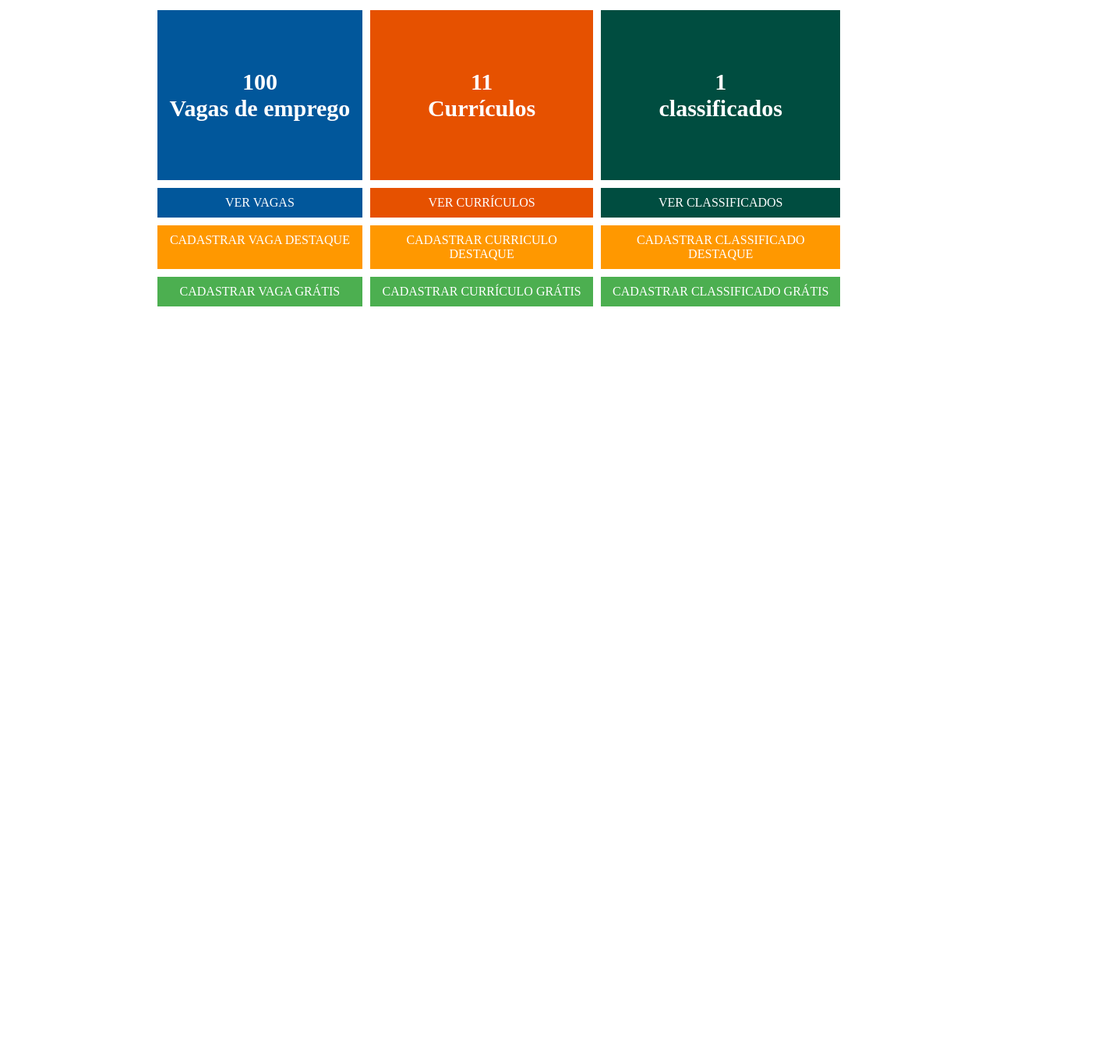
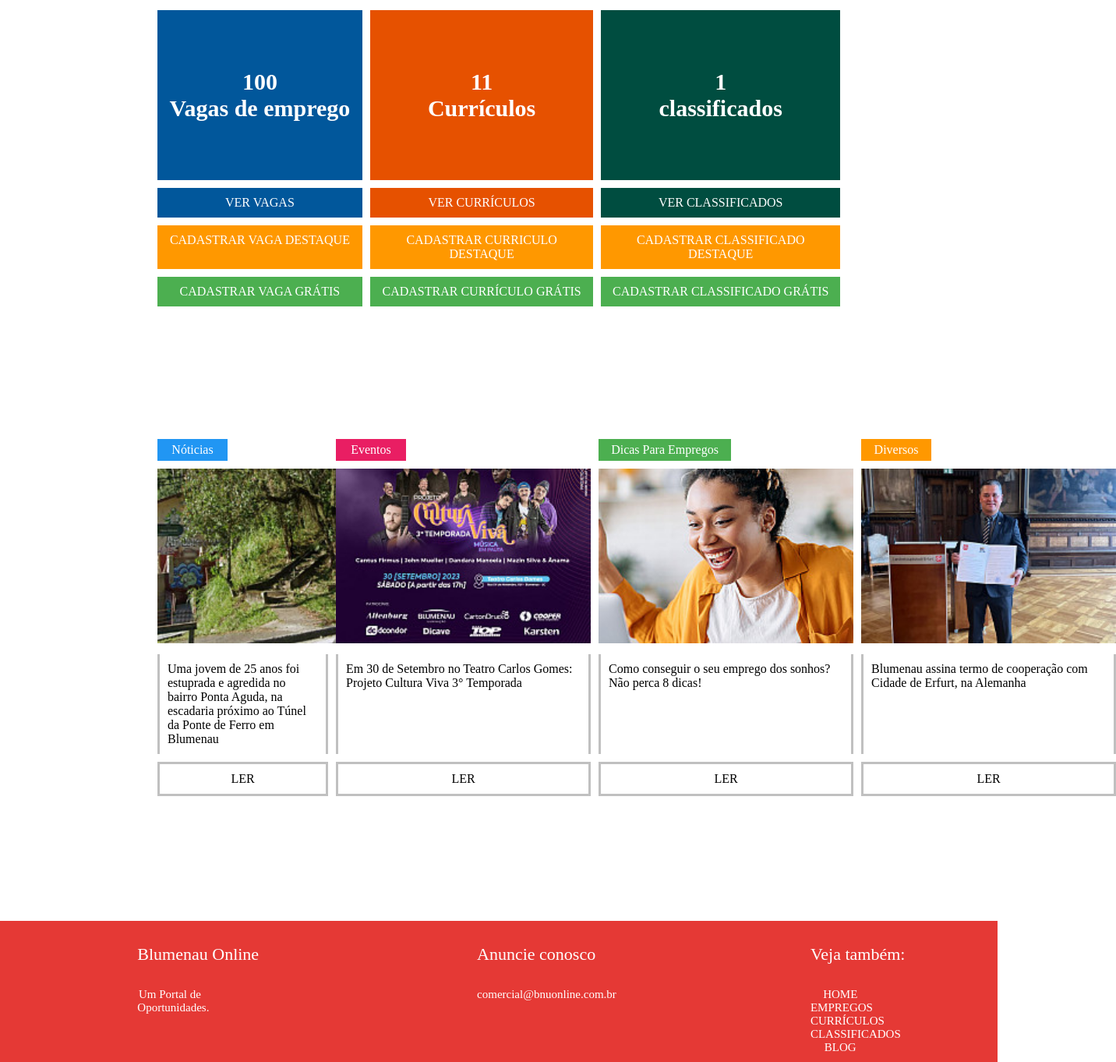
Before and after one commit to LucasAugustog/GeradosNasAulasPHP, a plain HTML site: page 29-09-2023/blumenauOnline.html in a window 1280 px wide. Shown: the part 325-1687 px from the top of the page at 78% size, 1432 px wide, since content can reach past the window. Before the commit the page ends 800 px from the top, so only its background shows below. Drawn offline with Linux system fonts and the light colour scheme.

Commit message:
adicionado a parte de postes e também o footer

```diff
--- a/29-09-2023/blumenauOnline.html
+++ b/29-09-2023/blumenauOnline.html
@@ -4,7 +4,7 @@
     <meta charset="UTF-8">
     <meta name="viewport" content="width=device-width, initial-scale=1.0">
     <link rel="stylesheet" href="layout.css">
-    <title>LAYOUT</title>
+    <title>blumenauOnline</title>
 </head>
 <body>
     <navbar class="navbar">
@@ -50,5 +50,41 @@
 
     </main>
 
+    <div class="postes">
+
+        <div class="topico1">Nóticias</div>
+        <div class="topico2">Eventos</div>
+        <div class="topico3">Dicas Para Empregos</div>
+        <div class="topico4">Diversos</div>
+
+
+        <div><a href="blumenauOnline.html"><img src="img1.jpeg" class="imagem"></a></div>
+        <div><a href="blumenauOnline.html"><img src="img2.jpeg" class="imagem"></a></div>
+        <div><a href="blumenauOnline.html"><img src="img3.jpeg" class="imagem"></a></div>
+        <div><a href="blumenauOnline.html"><img src="img4.jpeg" class="imagem"></a></div>
+
+        <div class="texto">Uma jovem de 25 anos foi estuprada e agredida no bairro Ponta Aguda, na escadaria próximo ao Túnel da Ponte de Ferro em Blumenau</div>
+        <div class="texto">Em 30 de Setembro no Teatro Carlos Gomes: Projeto Cultura Viva 3° Temporada</div>
+        <div class="texto">Como conseguir o seu emprego dos sonhos? Não perca 8 dicas!</div>
+        <div class="texto">Blumenau assina termo de cooperação com Cidade de Erfurt, na Alemanha</div>
+
+        <div class="link">LER</div>
+        <div class="link">LER</div>
+        <div class="link">LER</div>
+        <div class="link">LER</div>
+
+    </div>
+
+
+    <footer class="parteBaixo">
+        <div class="topico">Blumenau Online</div>
+        <div class="topico">Anuncie conosco</div>
+        <div class="topico">Veja também:</div>
+
+
+        <div class="contentFooter">Um Portal de Oportunidades.</div>
+        <div class="contentFooter">comercial@bnuonline.com.br</div>
+        <div class="contentFooter">HOME<br>EMPREGOS<br>CURRÍCULOS<br>CLASSIFICADOS<br>BLOG</div>
+    </footer>
 </body>
 </html>
--- a/29-09-2023/layout.css
+++ b/29-09-2023/layout.css
@@ -106,3 +106,114 @@
     color: white;
     padding: 10px;
 }
+
+.postes{
+    margin-top: 0px;
+    margin-bottom: 0px;
+    margin-left: 15%;
+    margin-right: 15%;
+    margin-top: 150px;
+    background-color: white;
+    padding: 10px;
+    display: grid;
+    gap: 10px;
+    grid-template-columns: 25%;
+    grid-template-areas:
+    'topico1 topico2 topico3 topico4'
+    'imagem imagem imagem imagem'
+    'texto texto texto texto'
+    'link link link link'
+    ;
+}
+
+.topico1{
+    border: none;
+    background-color: #2196F3;
+    padding: 5px;
+    width: 80px;
+    color: white;
+    text-align: center;
+}
+
+.topico2{
+    border: none;
+    background-color: #E91E63;
+    padding: 5px;
+    width: 80px;
+    color: white;
+    text-align: center;
+}
+
+.topico3{
+    border: none;
+    background-color: #4CAF50;
+    padding: 5px;
+    width: 160px;
+    color: white;
+    text-align: center;
+}
+
+.topico4{
+    border: none;
+    background-color: #FF9800;
+    padding: 5px;
+    width: 80px;
+    color: white;
+    text-align: center;
+}
+
+.imagem{
+    height: 224px;
+}
+
+.texto{
+    margin: 0;
+    font-family: 'Times New Roman', Times, serif;
+    padding: 10px;
+    border-color: silver;
+    border-style: solid;
+    border-bottom: 0px;
+    border-top: 0;
+}
+
+.link{
+    margin: 0;
+    text-align: center;
+    padding: 10px;
+    border-color: silver;
+    border-style: solid;
+}
+
+
+.parteBaixo{
+    margin-top: 150px;
+    background-color: #E53935;
+    padding: 10px;
+    display: grid;
+    gap: 10px;
+    grid-template-columns: 33%;
+    grid-template-areas:
+    'topico topico topico'
+    'contentFooter contentFooter contentFooter'
+    ;
+}
+
+
+.topico{
+    padding-top: 20px;
+    margin-left: 40%;
+    margin-right: 40%;
+    color: white;
+    font-size: 22px;
+    text-align: center;
+}
+
+
+.contentFooter{
+    padding-top: 20px;
+    margin-left: 40%;
+    margin-right: 40%;
+    color: white;
+    font-size: 15px;
+    text-align: center;
+}
```
Also changed, not shown: 29-09-2023/img1.jpeg (added), 29-09-2023/img2.jpeg (added), 29-09-2023/img3.jpeg (added), 29-09-2023/img4.jpeg (added).
